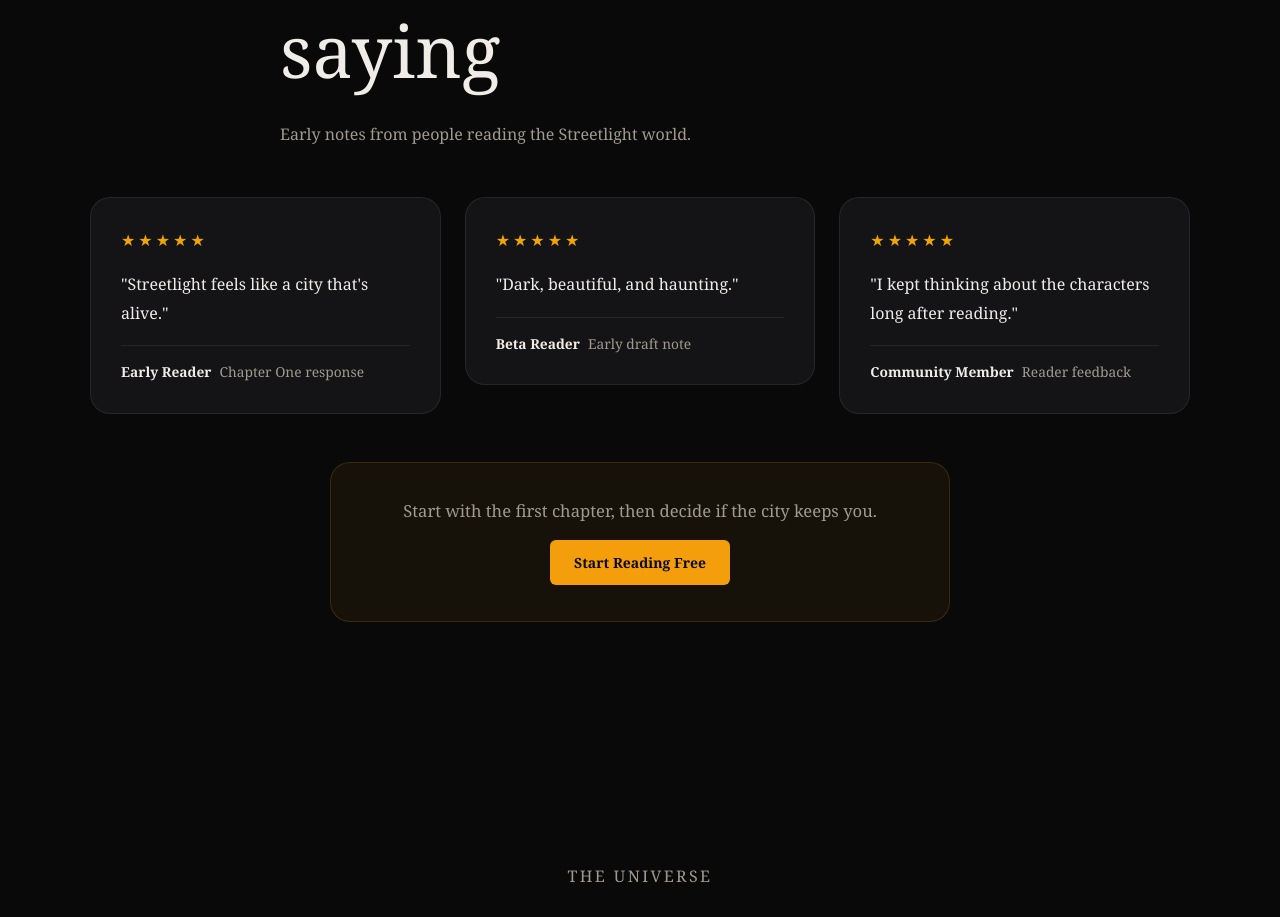
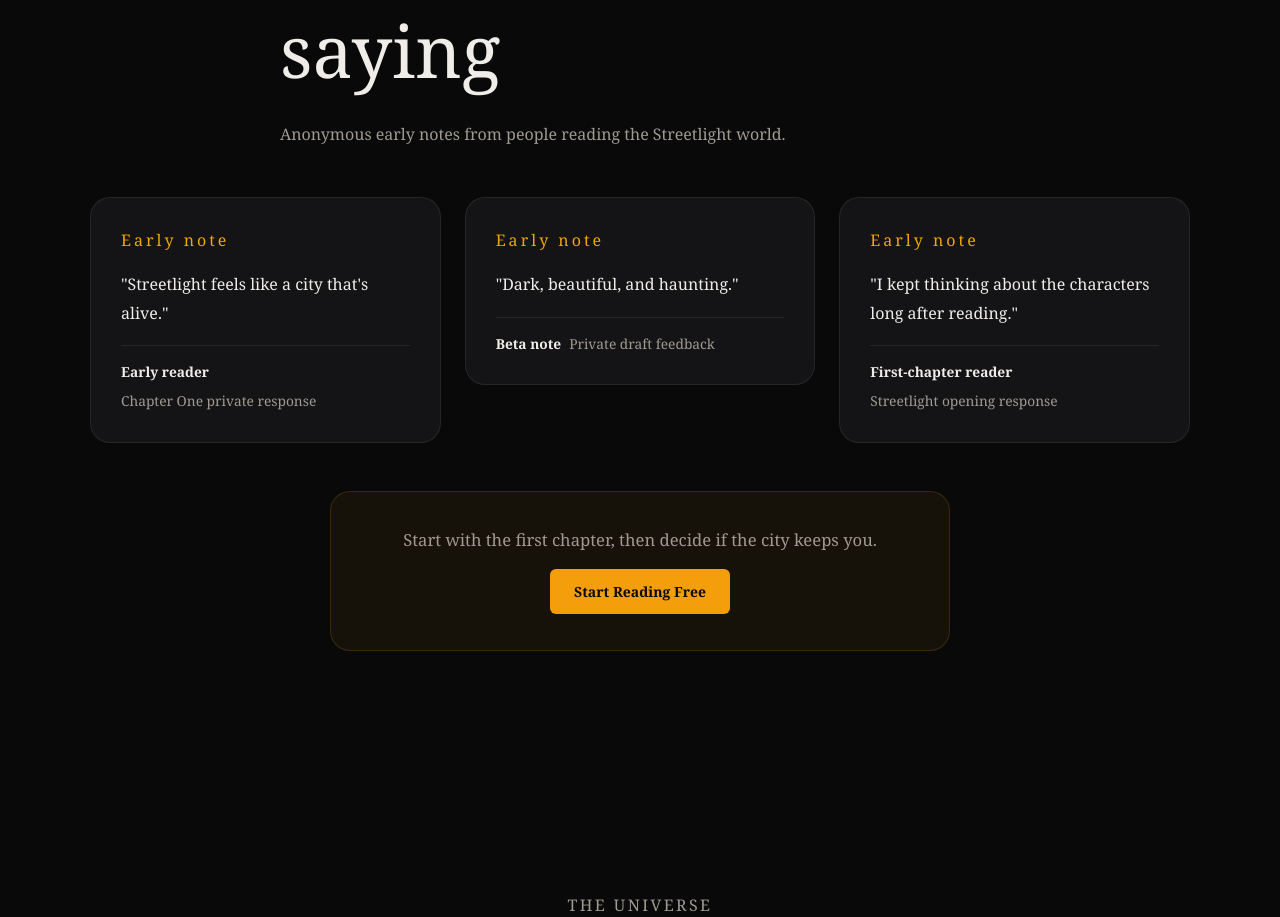
Before and after one commit to Kinyash51/Streetlight, a Next.js app: page / in a window 1280 px wide. Shown: the part 2860-3777 px from the top of the page. Built offline with nearby package versions, Linux system fonts and the light colour scheme; no server answers.

Commit message:
Clarify reader quote attribution

```diff
--- a/components/ReaderQuotes.tsx
+++ b/components/ReaderQuotes.tsx
@@ -4,18 +4,18 @@ import FadeIn from "./FadeIn";
 const quotes = [
   {
     text: "Streetlight feels like a city that's alive.",
-    author: "Early Reader",
-    detail: "Chapter One response",
+    author: "Early reader",
+    detail: "Chapter One private response",
   },
   {
     text: "Dark, beautiful, and haunting.",
-    author: "Beta Reader",
-    detail: "Early draft note",
+    author: "Beta note",
+    detail: "Private draft feedback",
   },
   {
     text: "I kept thinking about the characters long after reading.",
-    author: "Community Member",
-    detail: "Reader feedback",
+    author: "First-chapter reader",
+    detail: "Streetlight opening response",
   },
 ];
 
@@ -26,7 +26,7 @@ export default function ReaderQuotes() {
         <div className="section-head">
           <p className="section-tag">Reader Reactions</p>
           <h2>What readers are saying</h2>
-          <p>Early notes from people reading the Streetlight world.</p>
+          <p>Anonymous early notes from people reading the Streetlight world.</p>
         </div>
       </FadeIn>
 
@@ -34,8 +34,8 @@ export default function ReaderQuotes() {
         {quotes.map((quote, index) => (
           <FadeIn key={quote.text}>
             <div className="quote-card" key={index}>
-              <div className="stars" aria-label="Five star reader note">
-                ★★★★★
+              <div className="stars" aria-label="Early reader note">
+                Early note
               </div>
 
               <blockquote>
```
